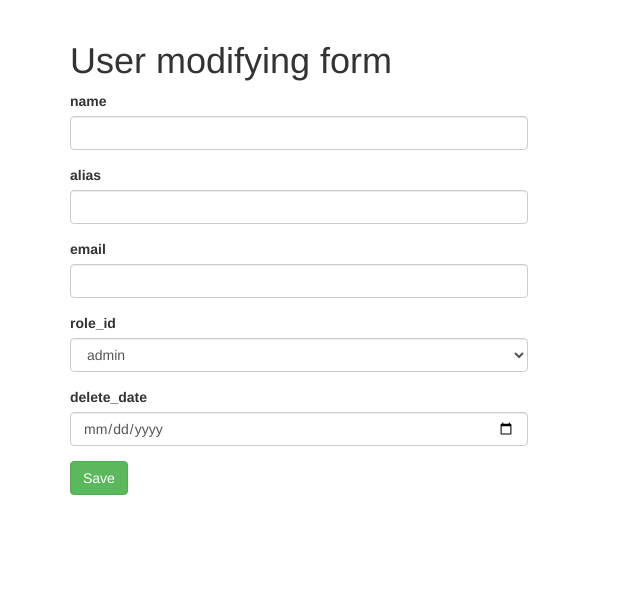
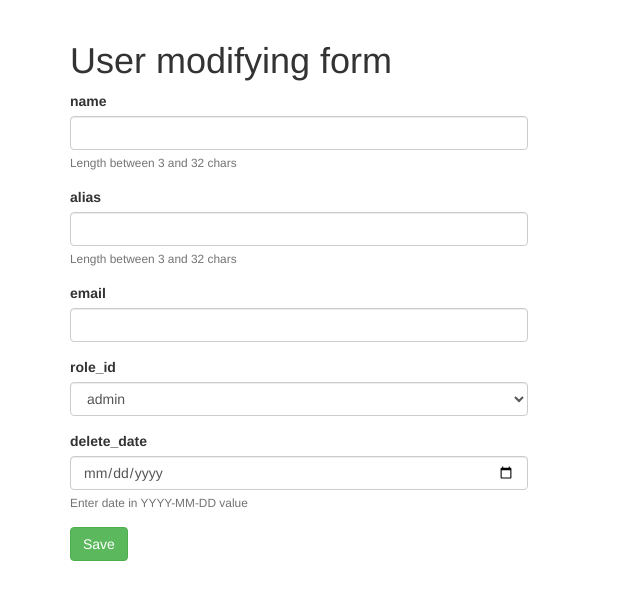
Before and after one commit to Social-projects-Rivne/rv-027py, a Flask app: page /user_modify in a window 1280 px wide. Shown: the part 52-652 px from the top of the page, without its empty margins (0-640 px from the left). Run offline with Flask 2, Linux system fonts and the light colour scheme; some libraries are stand-ins or nearby versions.

Commit message:
added data validation on edit/add user

```diff
--- a/backend/drop_database.py
+++ b/backend/drop_database.py
@@ -1,7 +1,7 @@
 import os
 from sqlalchemy_utils.functions.database import drop_database
 
-#Dropping our test base.
+# Dropping our test base.
 drop_database(os.environ['DATABASE_URL'])
 
 print 'DB dropped'
--- a/backend/forms/forms.py
+++ b/backend/forms/forms.py
@@ -1,22 +1,48 @@
 from flask_wtf import FlaskForm
-from wtforms import StringField, IntegerField, DateField, HiddenField, PasswordField, SelectField, SubmitField
-from wtforms.validators import DataRequired, Email, Optional, Length
+from wtforms import StringField, IntegerField, DateField, \
+    HiddenField, PasswordField, SelectField, \
+    SubmitField
+from wtforms.validators import DataRequired, Email, Optional, Length, Regexp
 
 
 class UserForm(FlaskForm):
-    """User info modifying form"""
+    """User info modifying form."""
     id = HiddenField('id')
-    name = StringField('name', validators=[DataRequired(), Length(max=20)])
-    alias = StringField('alias', validators=[DataRequired()])
+    name = StringField('name',
+                       description=u'Length between 3 and 32 chars',
+                       validators=[
+                           DataRequired(),
+                           Length(min=3, max=32),
+                           Regexp(
+                               r"^[\w]{3,32}$",
+                               message="""Name must be between 3 and 32 chars
+                                    and only letters, numbers and "_" may be used.""")
+                       ])
+    alias = StringField('alias',
+                        description=u'Length between 3 and 32 chars',
+                        validators=[
+                            DataRequired(),
+                            Length(min=3, max=32),
+                            Regexp(
+                                r"^[\w]{3,32}$",
+                                message="""Alias must be between 3 and 32 chars
+                                    and only letters, numbers and "_" may be used.""")
+                        ])
     email = StringField('email', validators=[Email()])
-    role_id = SelectField('role_id', choices=[(
-        '1', 'admin'), ('2', 'moderator'), ('3', 'user')], validators=[DataRequired()])
-    delete_date = DateField('delete_date', validators=[Optional()])
+    role_id = SelectField('role_id', choices=[
+        ('1', 'admin'),
+        ('2', 'moderator'),
+        ('3', 'user')],
+        validators=[DataRequired()])
+    delete_date = DateField('delete_date',
+                            default=None,
+                            description=u'Enter date in YYYY-MM-DD value',
+                            validators=[Optional()],  format='%Y-%m-%d')
     submit_button = SubmitField('Save')
 
 
 class LoginForm(FlaskForm):
-    """Login form"""
+    """Login form."""
     email = StringField('login', validators=[Email()])
     password = PasswordField('password', validators=[DataRequired()])
     submit_button = SubmitField('Login')
--- a/backend/manage.py
+++ b/backend/manage.py
@@ -9,7 +9,7 @@ from flask_bootstrap import Bootstrap
 config_object = 'config.DevelopmentConfig'
 
 if 'APP_SETTINGS' in os.environ:
-	config_object = os.environ['APP_SETTINGS']
+    config_object = os.environ['APP_SETTINGS']
 
 app = Flask(__name__)
 app.config.from_object(config_object)
--- a/backend/templates/admin_page.html
+++ b/backend/templates/admin_page.html
@@ -45,6 +45,4 @@
 	</div>
 </div>
 
-
-
 {% endblock %}
--- a/backend/views/views.py
+++ b/backend/views/views.py
@@ -3,7 +3,6 @@ from flask import flash, render_template, redirect, request, session, url_for
 from manage import app, db
 from forms.forms import LoginForm, UserForm
 from models.users import Role, User
-from models.issues import Attachment, Category, Issue, IssueHistory, Status
 
 
 @app.route('/')
@@ -19,6 +18,7 @@ def admin():
     else:
         flash('Dont have access ...')
         return redirect(url_for('index'))
+
 
 @app.route('/user_page')
 def user_page():
@@ -40,29 +40,20 @@ def user_modify():
 
     elif request.method == "POST":
 
-        if form.validate_on_submit():
+        if (form.validate_on_submit() and
+                User(**User().clear_form_data(form.data)).data_validataion()):
             if form.id.data:
                 user = db.session.query(User).get(form.id.data)
                 user.name = form.name.data
                 user.alias = form.alias.data
                 user.email = form.email.data
                 user.role_id = form.role_id.data
-
-                if form.delete_date.data:
-                    user.delete_date = form.delete_date.data
-                else:
-                    user.delete_date = None
+                user.delete_date = form.delete_date.data
 
                 db.session.commit()
                 flash("user modified")
             else:
-                newuser = User(name=form.name.data,
-                               alias=form.alias.data,
-                               email=form.email.data,
-                               password=None,
-                               role_id=form.role_id.data,
-                               avatar=None,
-                               delete_date=None)
+                newuser = User(**User().clear_form_data(form.data))
                 db.session.add(newuser)
                 db.session.commit()
                 flash("user added")
```
Also changed, not shown: backend/create_database.py (+37 -23 lines), backend/models/users.py (+21 -0 lines), 1 other file.
